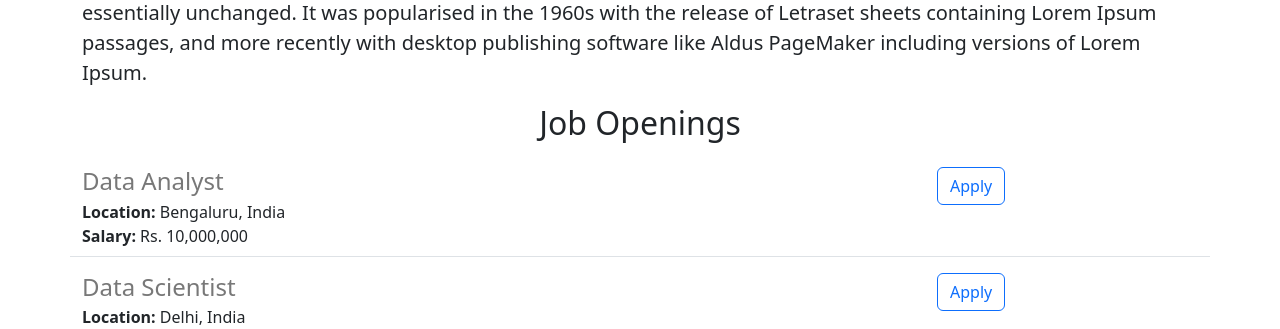
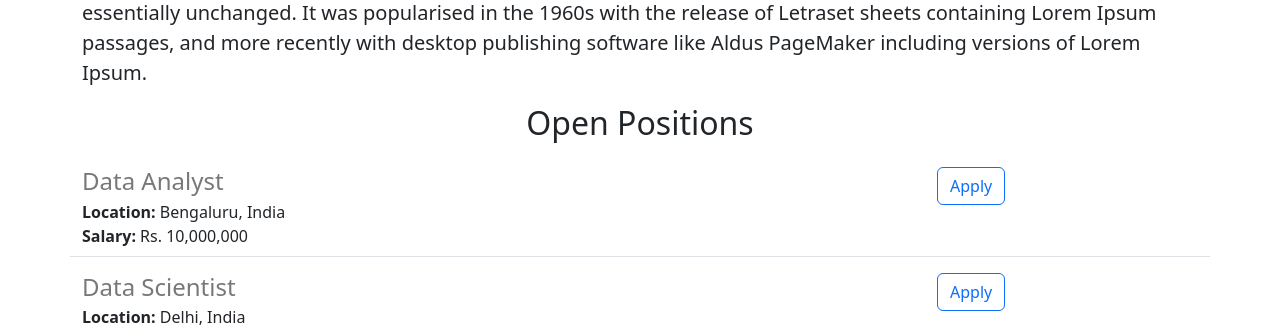
Before and after one commit to simonMakumi/Website_Development, a Flask app: page / in a window 1280 px wide. Shown: the part 602-931 px from the top of the page. Run offline with Flask 3, Linux system fonts and the light colour scheme.

Commit message:
Open positions modified

```diff
--- a/templates/home.html
+++ b/templates/home.html
@@ -24,7 +24,7 @@
       Lorem Ipsum is simply dummy text of the printing and typesetting industry. Lorem Ipsum has been the industry's standard dummy text ever since the 1500s, when an unknown printer took a galley of type and scrambled it to make a type specimen book. It has survived not only five centuries, but also the leap into electronic typesetting, remaining essentially unchanged. It was popularised in the 1960s with the release of Letraset sheets containing Lorem Ipsum passages, and more recently with desktop publishing software like Aldus PageMaker including versions of Lorem Ipsum.
     </p>
     <h2 class='text-center mt-2 mb-4'>
-      Job Openings
+      Open Positions
     </h2>
     <div>
       {% for job in jobs %}
```
